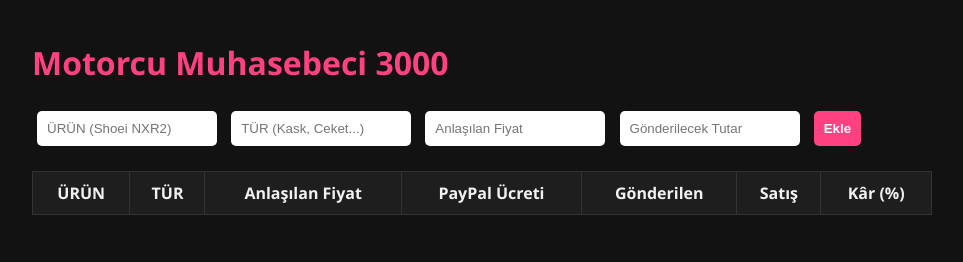
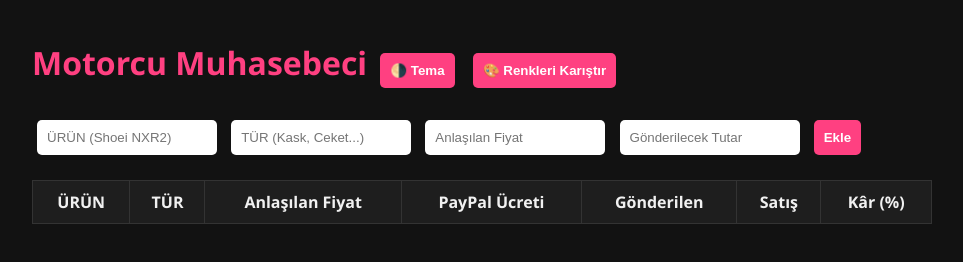
Before and after one commit to hamzarslan05/motorcu-muhasebeci, a plain HTML site: page index.html in a window 1280 px wide. Shown: the whole page, without its empty margins (158-1121 px from the left). Drawn offline with nearby package versions, Linux system fonts and the light colour scheme.

Commit message:
🔥 Güncel versiyon: tema + random renk + veritabanı düzeltme

```diff
--- a/index.html
+++ b/index.html
@@ -2,24 +2,35 @@
 <html lang="tr">
 <head>
   <meta charset="UTF-8">
-  <title>Motorcu Muhasebeci 3000</title>
+  <title>Motorcu Muhasebeci</title>
   <meta name="viewport" content="width=device-width, initial-scale=1">
   <script src="https://cdn.jsdelivr.net/npm/@supabase/supabase-js"></script>
   <style>
+    :root {
+      --bg: #121212;
+      --text: #f1f1f1;
+      --table-bg: #1e1e1e;
+      --accent: #ff4081;
+    }
+
     body {
       font-family: 'Segoe UI', sans-serif;
       margin: 0;
       padding: 20px;
-      background-color: #121212;
-      color: #f1f1f1;
+      background-color: var(--bg);
+      color: var(--text);
+      transition: all 0.3s ease;
     }
+
     .container {
       max-width: 900px;
       margin: auto;
     }
+
     h1 {
-      color: #ff4081;
+      color: var(--accent);
     }
+
     input {
       padding: 10px;
       margin: 5px;
@@ -27,27 +38,31 @@
       border: none;
       width: 160px;
     }
+
     button {
       padding: 10px;
       margin: 5px;
       border: none;
       border-radius: 5px;
-      background-color: #ff4081;
+      background-color: var(--accent);
       color: white;
       font-weight: bold;
       cursor: pointer;
     }
+
     table {
       width: 100%;
       margin-top: 20px;
       border-collapse: collapse;
-      background-color: #1e1e1e;
+      background-color: var(--table-bg);
     }
+
     th, td {
       padding: 10px;
       border: 1px solid #333;
       text-align: center;
     }
+
     input.inline-sell {
       width: 80px;
       padding: 5px;
@@ -59,7 +74,11 @@
 </head>
 <body>
   <div class="container">
-    <h1>Motorcu Muhasebeci 3000</h1>
+    <h1>
+      Motorcu Muhasebeci
+      <button onclick="toggleTheme()">🌗 Tema</button>
+      <button onclick="randomizeColors()">🎨 Renkleri Karıştır</button>
+    </h1>
     <div>
       <input type="text" id="item" placeholder="ÜRÜN (Shoei NXR2)">
       <input type="text" id="type" placeholder="TÜR (Kask, Ceket...)">
@@ -109,7 +128,7 @@
 
       const fee = total - agreed;
 
-      const { data, error } = await supabase.from("gears").insert([
+      const { error } = await supabase.from("gears").insert([
         {
           item,
           type,
@@ -122,19 +141,26 @@
       if (error) {
         alert("Hata: " + error.message);
       } else {
-        location.reload();
+        loadData(); // Reload only the table
+        document.getElementById("item").value = "";
+        document.getElementById("type").value = "";
+        document.getElementById("price").value = "";
+        document.getElementById("total").value = "";
       }
     }
 
     async function loadData() {
-      const { data, error } = await supabase.from("gears").select("*");
+      const { data, error } = await supabase.from("gears").select("*").order('id', { ascending: true });
       if (error) {
         alert("Veriler çekilemedi: " + error.message);
         return;
       }
 
+      const table = document.getElementById("list");
+      // Temizle (başlık satırını koruyarak)
+      while (table.rows.length > 1) table.deleteRow(1);
+
       data.forEach(row => {
-        const table = document.getElementById("list");
         const newRow = table.insertRow();
 
         const sellInputId = "sell_" + row.id;
@@ -171,6 +197,28 @@
       }
     }
 
+    function toggleTheme() {
+      document.body.classList.toggle("light-mode");
+    }
+
+    function randomizeColors() {
+      function randomColor() {
+        const letters = '0123456789ABCDEF';
+        let color = '#';
+        for (let i = 0; i < 6; i++) {
+          color += letters[Math.floor(Math.random() * 16)];
+        }
+        return color;
+      }
+
+      document.body.style.backgroundColor = randomColor();
+      document.body.style.color = randomColor();
+      document.querySelectorAll("input, button, table, th, td").forEach(el => {
+        el.style.backgroundColor = randomColor();
+        el.style.color = randomColor();
+      });
+    }
+
     window.onload = loadData;
   </script>
 </body>
```
